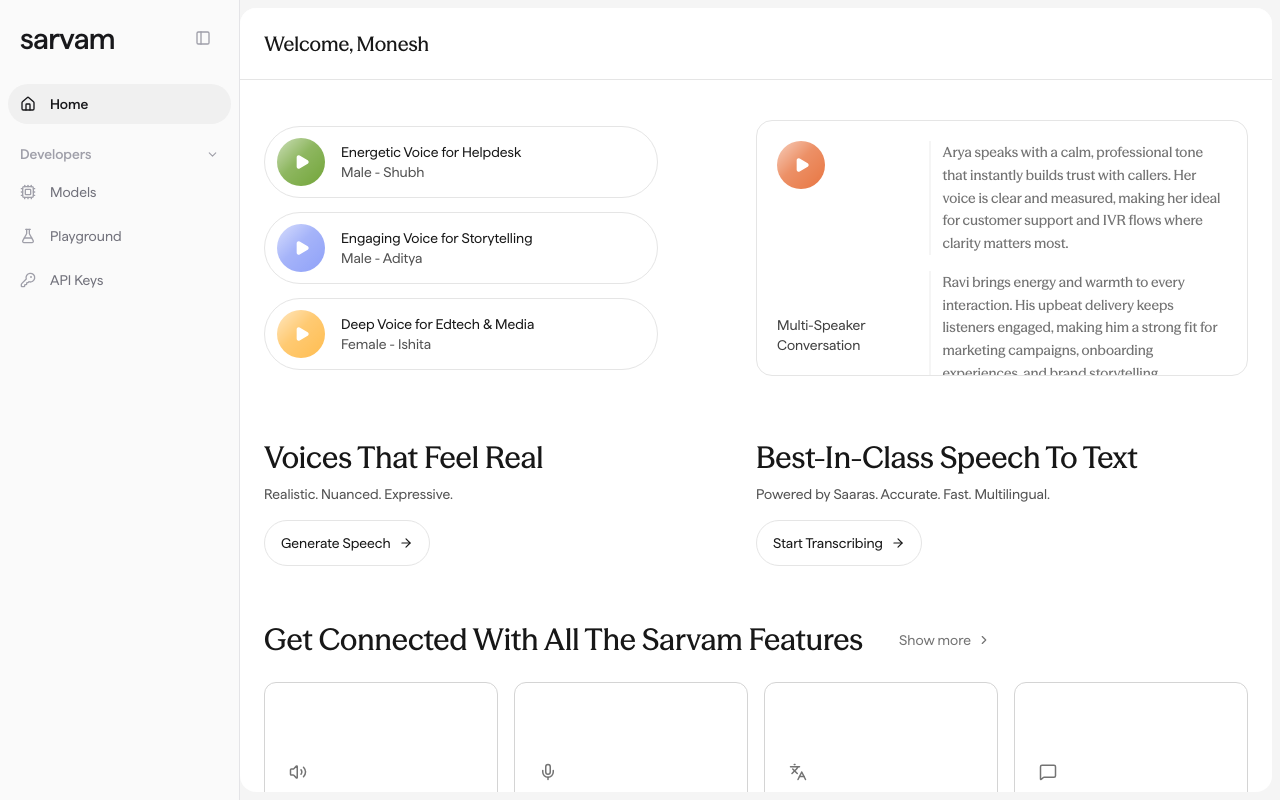
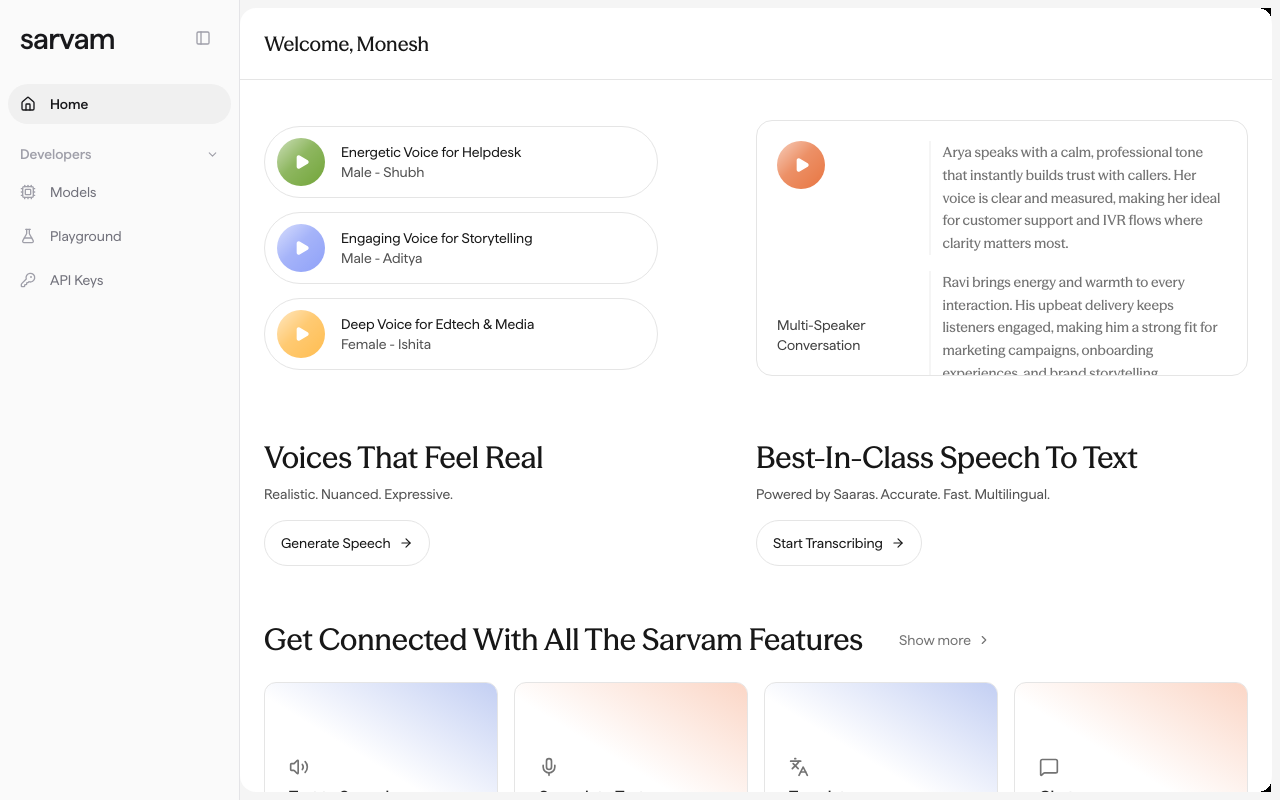
Before and after one commit to 2201monesh/sarvam-redesign, a Next.js app: page /home in a window 1280 px wide. Built offline with nearby package versions, Linux system fonts and the light colour scheme.

Commit message:
feat: add manage api section in home

```diff
--- a/app/(dashboard)/home/page.tsx
+++ b/app/(dashboard)/home/page.tsx
@@ -14,6 +14,27 @@
       </div>
       <FeatureCTA />
       <FeaturesGrid />
+      <div className="w-full px-6 pb-10">
+        <div className="w-full border border-neutral-200 rounded-xl h-26 flex items-center justify-between px-6">
+          <div className="flex">
+            <p className="mr-4 flex items-center justify-center border">logo</p>
+            <div className="flex flex-col">
+              <p className="font-season-mix">Create an API Key</p>
+              <p className="text-sm text-neutral-600">You need to have an API Key to start using Sarvam's features in your projects</p>
+            </div>
+          </div>
+          <button
+            className="relative overflow-hidden bg-black text-white rounded-full px-5 text-sm py-3 font-season-mix cursor-pointer focus:outline-none outline-none border-none"
+            style={{ boxShadow: 'inset 0 0 0 1.5px rgba(255,255,255,0.75), inset 0 0 12px rgba(255,255,255,0.55), inset 0 0 30px rgba(255,255,255,0.25)' }}
+          >
+            <span
+              className="absolute inset-0 rounded-full pointer-events-none"
+              style={{ background: 'linear-gradient(to bottom, rgba(255,255,255,0.12) 0%, transparent 55%)' }}
+            />
+            <span className="relative z-10">Manage API Keys</span>
+          </button>
+        </div>
+      </div>
     </div>
   );
 }
--- a/modules/home/FeatureCard.tsx
+++ b/modules/home/FeatureCard.tsx
@@ -3,13 +3,20 @@
 interface FeatureCardProps {
   title: string;
   icon: LucideIcon;
+  gradientColor: string;
 }
 
-const FeatureCard = ({ title, icon: Icon }: FeatureCardProps) => {
+const FeatureCard = ({ title, icon: Icon, gradientColor }: FeatureCardProps) => {
   return (
-    <div className="flex-1 h-36 border border-neutral-300 rounded-xl flex flex-col px-6 justify-end py-4">
-      <Icon size={18} className="text-neutral-500 mb-2" />
-      <p className="text-sm font-medium text-neutral-800">{title}</p>
+    <div className="relative flex-1 h-36 border border-neutral-200 rounded-xl flex flex-col px-6 justify-end py-4 overflow-hidden bg-white">
+      <div
+        className="absolute inset-0 pointer-events-none"
+        style={{
+          background: `linear-gradient(to bottom left, ${gradientColor} 0%, transparent 55%)`,
+        }}
+      />
+      <Icon size={20} className="text-neutral-500 mb-2 relative z-10" />
+      <p className="text-base font-medium text-neutral-800 relative z-10">{title}</p>
     </div>
   );
 };
--- a/modules/home/FeaturesGrid.tsx
+++ b/modules/home/FeaturesGrid.tsx
@@ -12,10 +12,10 @@
         </button>
       </div>
       <div className="w-full pt-6 flex gap-4 overflow-x-auto [&::-webkit-scrollbar]:hidden [-ms-overflow-style:none] [scrollbar-width:none]">
-        <FeatureCard title="Text to Speech" icon={Volume2} />
-        <FeatureCard title="Speech to Text" icon={Mic} />
-        <FeatureCard title="Translate" icon={Languages} />
-        <FeatureCard title="Chat" icon={MessageSquare} />
+        <FeatureCard title="Text to Speech" icon={Volume2} gradientColor="#c3cff3" />
+        <FeatureCard title="Speech to Text" icon={Mic} gradientColor="#fbd6c6" />
+        <FeatureCard title="Translate" icon={Languages} gradientColor="#c3cff3" />
+        <FeatureCard title="Chat" icon={MessageSquare} gradientColor="#fbd6c6" />
       </div>
     </div>
   );
```
